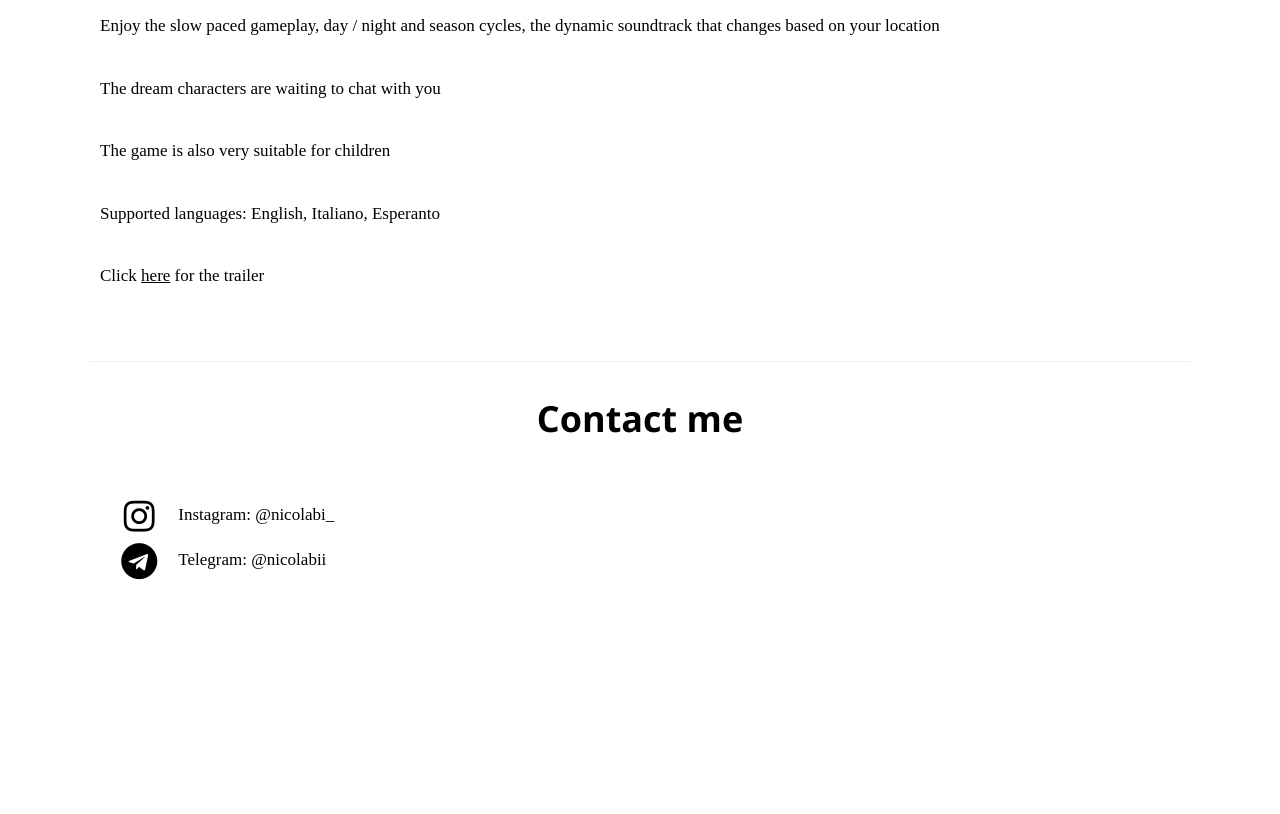
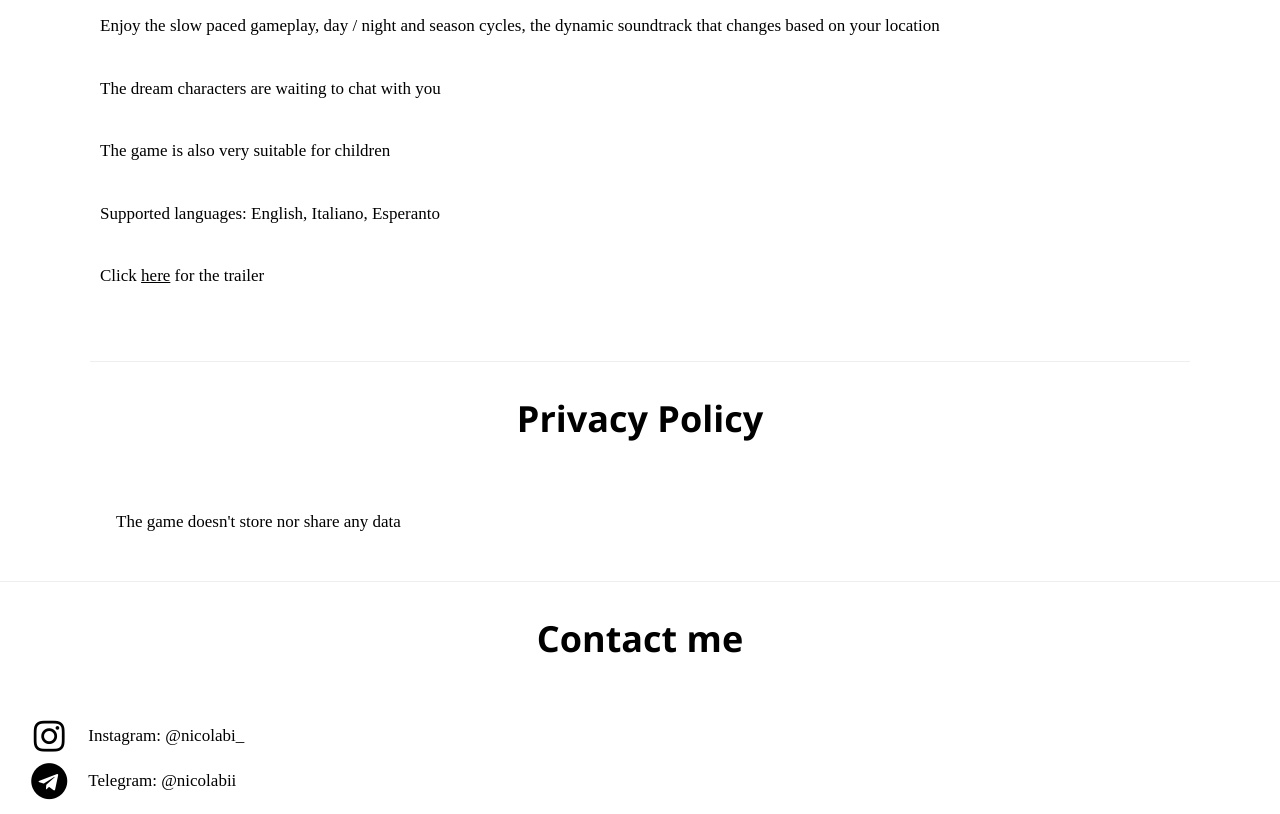
Before and after one commit to nicolabii/nicolabii-github.io, a plain HTML site: page aarstider.htm in a window 1280 px wide. Shown: the part 749-1563 px from the top of the page. Before the commit the page ends 1343 px from the top, so only its background shows below. Drawn offline with nearby package versions, Linux system fonts and the light colour scheme.

Commit message:
Update aarstider.htm

```diff
--- a/aarstider.htm
+++ b/aarstider.htm
@@ -59,6 +59,18 @@ body {font-family: "ＭＳ Ｐゴシック"; font-size: 17px;}
 
   <hr>
 
+    <div class="w3-container">
+    <h1 class="w3-center">Privacy Policy</h1><br>
+    <div class="w3-section">
+        <p style="padding: 10px;">The game doesn't store nor share any data</p>
+    </div>
+  </div>
+
+</div>
+
+
+  <hr>
+
   <div class="w3-container">
     <h1 class="w3-center">Contact me</h1><br>
     <div class="w3-section">
```
